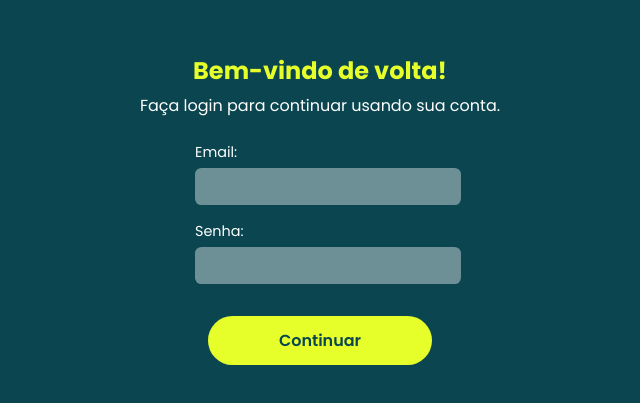
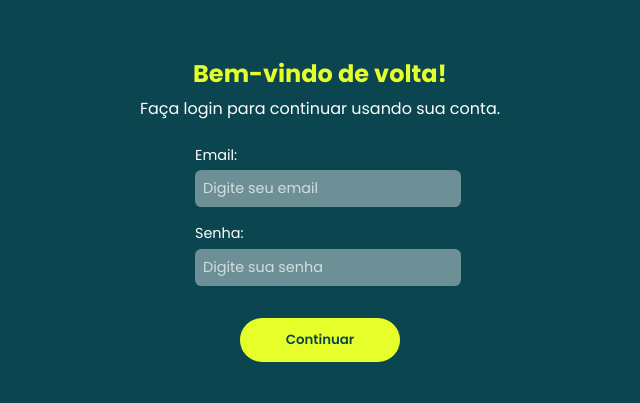
Before and after one commit to InMovePI/InMoveFront, a Vue app: page /login in a window 1280 px wide. Shown: the part 191-594 px from the top of the page, without its empty margins (320-960 px from the left). Built offline with nearby package versions, Linux system fonts and the light colour scheme.

Commit message:
FEAT: melhora no código

```diff
--- a/src/views/AlturaView.vue
+++ b/src/views/AlturaView.vue
@@ -1,6 +1,20 @@
 <script setup>
+import { ref } from 'vue'
+import { useRouter } from 'vue-router'
+
 const etapa = 3 // etapa atual (de 1 a 7)
 const progresso = `${(etapa / 7) * 100}%`
+
+const altura = ref('') // valor digitado
+const router = useRouter()
+
+function continuar() {
+  if (!altura.value) {
+    alert('Por favor, insira a sua altura.')
+    return
+  }
+  router.push('/peso')
+}
 </script>
 
 <template>
@@ -13,12 +27,13 @@ const progresso = `${(etapa / 7) * 100}%`
       class="input-altura"
       placeholder="Ex: 170cm"
       maxlength="3"
-      @input="(event) => (event.target.value = event.target.value.replace(/\D/g, ''))"
+      v-model="altura"
+      @input="altura = altura.replace(/\D/g, '')"
     />
     <div class="barra">
       <div class="progresso" :style="{ width: progresso }"></div>
     </div>
-    <router-link to="/peso" class="continuar">Continuar</router-link>
+    <button class="continuar" @click="continuar">Continuar</button>
   </div>
 </template>
 
--- a/src/views/MetaPesoView.vue
+++ b/src/views/MetaPesoView.vue
@@ -1,6 +1,20 @@
 <script setup>
 const etapa = 5 // etapa atual (de 1 a 7)
 const progresso = `${(etapa / 7) * 100}%`
+
+import { ref } from 'vue'
+import { useRouter } from 'vue-router'
+
+const metapeso = ref('')
+const router = useRouter()
+
+function continuar() {
+  if (!metapeso.value) {
+    alert('Por favor, insira a sua meta de peso.')
+    return
+  }
+  router.push('/objetivo')
+}
 </script>
 
 <template>
@@ -13,12 +27,13 @@ const progresso = `${(etapa / 7) * 100}%`
       placeholder="Ex: 60kgs"
       class="input-peso"
       maxlength="3"
+      v-model="metapeso"
       @input="(event) => (event.target.value = event.target.value.replace(/\D/g, ''))"
     />
     <div class="barra">
       <div class="progresso" :style="{ width: progresso }"></div>
     </div>
-    <router-link to="/objetivo" class="continuar">Continuar</router-link>
+    <button class="continuar" @click="continuar">Continuar</button>
   </div>
 </template>
 
--- a/src/views/NascimentoView.vue
+++ b/src/views/NascimentoView.vue
@@ -1,7 +1,9 @@
 <script setup>
 import { ref } from 'vue'
+import { useRouter } from 'vue-router'
 
 const data = ref('')
+const router = useRouter()
 
 function formatarData() {
   // remove tudo que não é número
@@ -14,6 +16,14 @@ function formatarData() {
   }
 
   data.value = numeros
+}
+
+function continuar() {
+  if (!data.value) {
+    alert('Por favor, insira a sua data de nascimento.')
+    return
+  }
+  router.push('/altura')
 }
 
 const etapa = 2 // etapa atual (de 1 a 7)
@@ -36,7 +46,7 @@ const progresso = `${(etapa / 7) * 100}%`
     <div class="barra">
       <div class="progresso" :style="{ width: progresso }"></div>
     </div>
-    <router-link to="/altura" class="continuar">Continuar</router-link>
+    <button class="continuar" @click="continuar">Continuar</button>
   </div>
 </template>
 
--- a/src/views/PesoView.vue
+++ b/src/views/PesoView.vue
@@ -1,6 +1,20 @@
 <script setup>
+import { ref } from 'vue'
+import { useRouter } from 'vue-router'
+
 const etapa = 4 // etapa atual (de 1 a 7)
 const progresso = `${(etapa / 7) * 100}%`
+
+const peso = ref('') // valor digitado
+const router = useRouter()
+
+function continuar() {
+  if (!peso.value) {
+    alert('Por favor, insira o seu peso.')
+    return
+  }
+  router.push('/metapeso')
+}
 </script>
 
 <template>
@@ -13,12 +27,13 @@ const progresso = `${(etapa / 7) * 100}%`
       placeholder="Ex: 60kgs"
       class="input-peso"
       maxlength="3"
+      v-model="peso"
       @input="(event) => (event.target.value = event.target.value.replace(/\D/g, ''))"
     />
     <div class="barra">
       <div class="progresso" :style="{ width: progresso }"></div>
     </div>
-    <router-link to="/metapeso" class="continuar">Continuar</router-link>
+    <button class="continuar" @click="continuar">Continuar</button>
   </div>
 </template>
 
--- a/src/views/loginView.vue
+++ b/src/views/loginView.vue
@@ -1,4 +1,24 @@
-<script setup></script>
+<script setup>
+import { ref } from 'vue'
+import { useRouter } from 'vue-router'
+
+const email = ref('')
+const senha = ref('')
+const router = useRouter()
+
+function continuar() {
+  if (!email.value || !senha.value) {
+    alert('Por favor, preencha o email e a senha.')
+    return
+  }
+
+  // Aqui você faria a requisição de login pro back-end
+  console.log('Tentando login com:', email.value, senha.value)
+
+  // Se login for bem-sucedido:
+  router.push('/')
+}
+</script>
 
 <template>
   <div class="container">
@@ -7,15 +27,15 @@
 
     <div class="campo">
       <label for="email">Email:</label>
-      <input type="email" id="email">
+      <input type="email" v-model="email" id="email" placeholder="Digite seu email">
     </div>
 
     <div class="campo">
       <label for="senha">Senha:</label>
-      <input type="password" id="senha">
+      <input type="password" v-model="senha" id="senha" placeholder="Digite sua senha">
     </div>
 
-    <router-link to="/" class="continuar">Continuar</router-link>
+    <button class="continuar" @click="continuar">Continuar</button>
   </div>
 </template>
 
```
Also changed, not shown: 1 other file (tests, documents, lock files or other folders).
